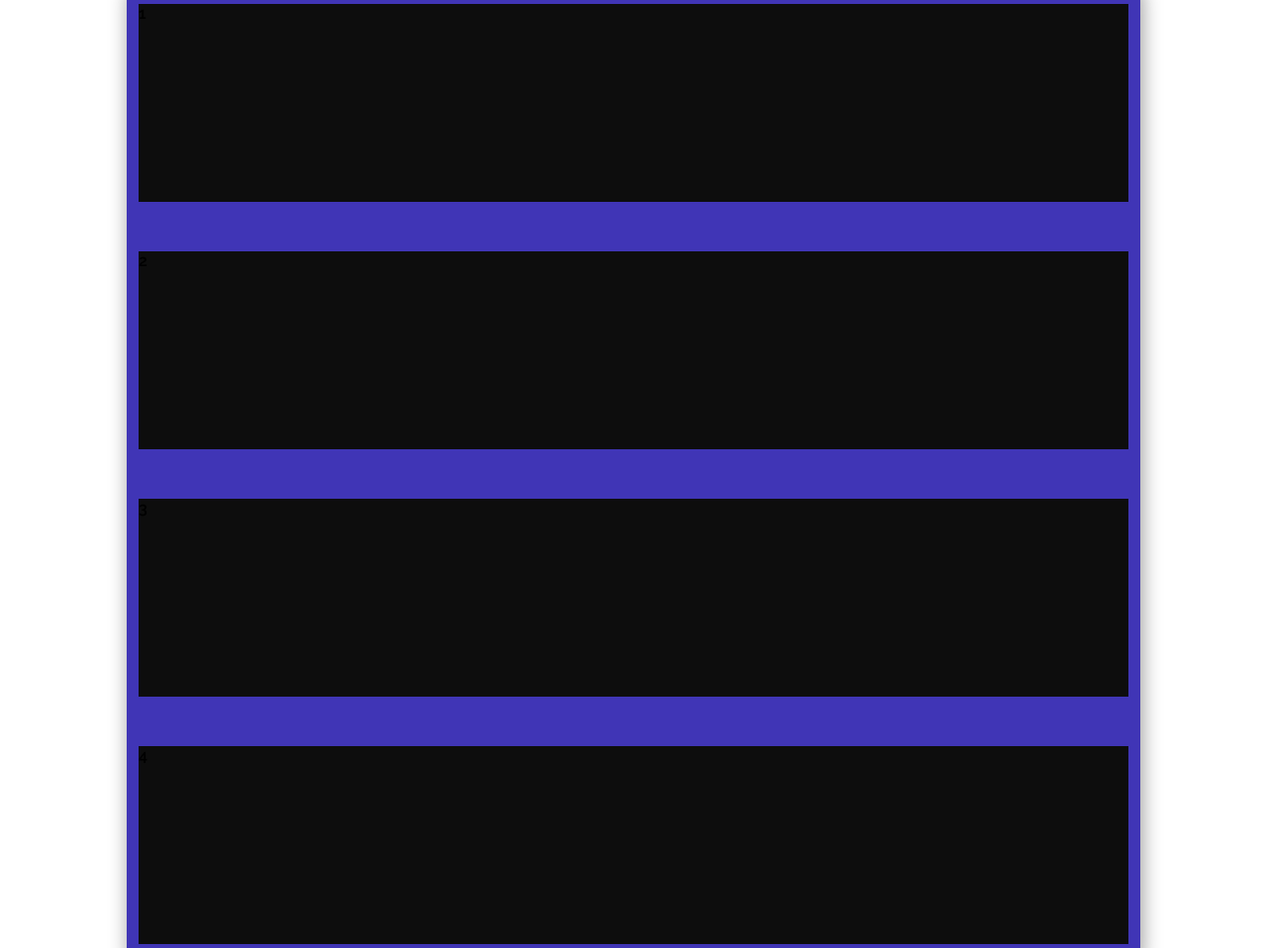
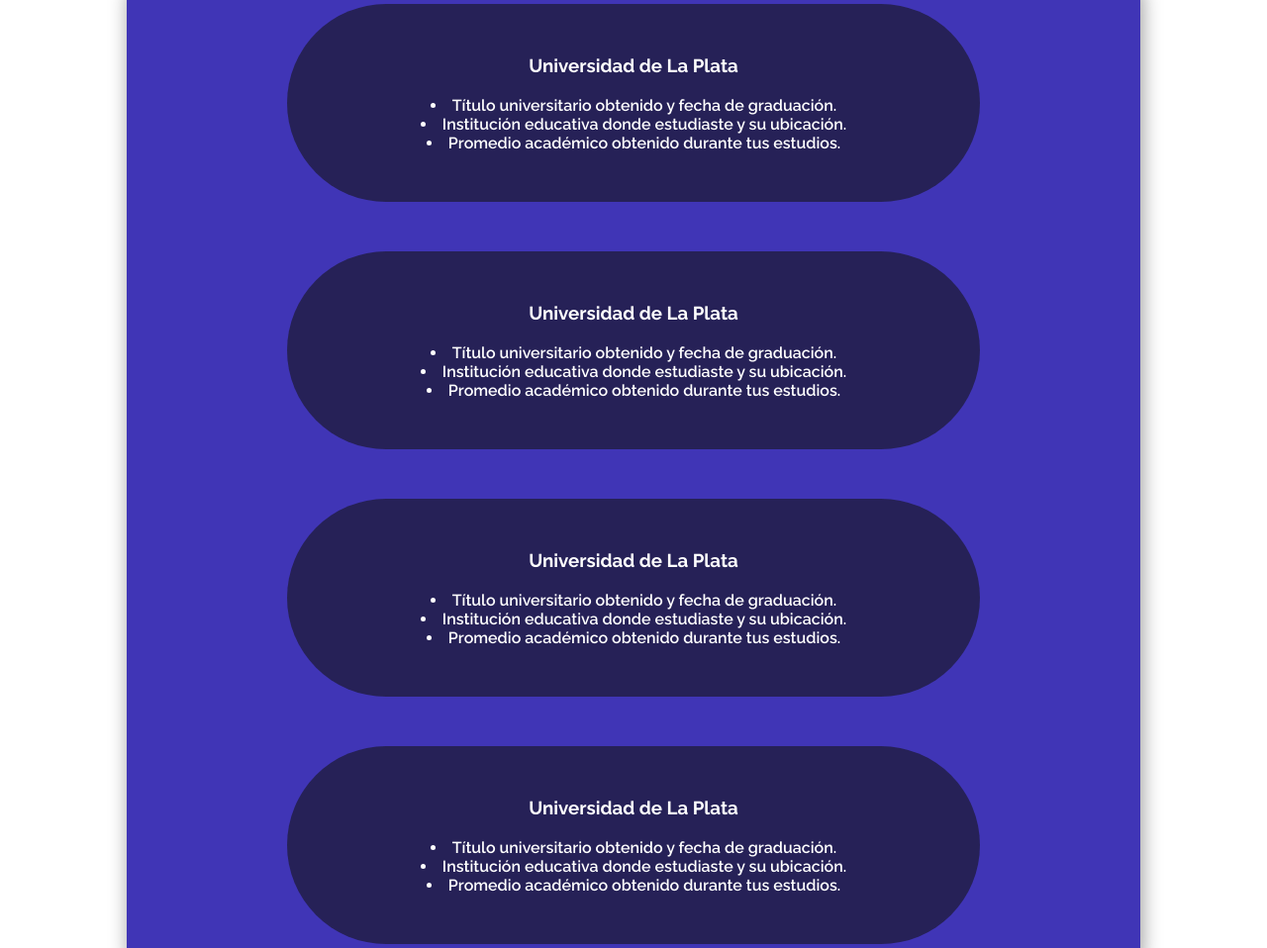
Before and after one commit to Synergy99/proyecto-ticmas, a plain HTML site: page proyecto/index.html in a window 1280 px wide. Shown: the part 972-1930 px from the top of the page at 99% size. Drawn offline with Linux system fonts and the light colour scheme.

Commit message:
proyecto ticmas update

```diff
--- a/proyecto/index.html
+++ b/proyecto/index.html
@@ -40,7 +40,7 @@
         </div>
     </div>
 
-    <div item="texto">
+    <div class="sobreMi-texto">
         <h1>Sobre mi</h1>
         <p>Suspendisse eros ante, dapibus ac tellus ac, lobortis mattis tellus. Sed commodo faucibus elit, sit amet rutrum metus malesuada id. Sed eu odio vel nulla lacinia tincidunt. Praesent aliquet scelerisque urna, in consectetur ipsum dapibus vel. Nulla sit amet tincidunt augue, ac congue dui. Nullam luctus, lectus iaculis finibus semper, nulla nulla posuere magna, vel sodales ligula eros vitae eros. Suspendisse vitae pharetra eros, at venenatis magna.</p>
     </div>
@@ -52,11 +52,31 @@
 <h2 class="pie-de-div">Educacion</h2>
 
 <section id="edu-nav"class="educacion">
-        <div class="box-container">
-        <div class="box box1">1</div>
-        <div class="box box2">2</div>
-        <div class="box box3">3</div>
-        <div class="box box4">4</div>
+    <div class="box-container">
+        <div class="box box1">
+            <h3>Universidad de La Plata</h3>
+            <li>Título universitario obtenido y fecha de graduación.</li>
+            <li>Institución educativa donde estudiaste y su ubicación.</li>
+            <li>Promedio académico obtenido durante tus estudios.</li>
+        </div>
+        <div class="box box2">
+            <h3>Universidad de La Plata</h3>
+            <li>Título universitario obtenido y fecha de graduación.</li>
+            <li>Institución educativa donde estudiaste y su ubicación.</li>
+            <li>Promedio académico obtenido durante tus estudios.</li>
+        </div>
+        <div class="box box3">
+            <h3>Universidad de La Plata</h3>
+            <li>Título universitario obtenido y fecha de graduación.</li>
+            <li>Institución educativa donde estudiaste y su ubicación.</li>
+            <li>Promedio académico obtenido durante tus estudios.</li>
+        </div>
+        <div class="box box4">
+            <h3>Universidad de La Plata</h3>
+            <li>Título universitario obtenido y fecha de graduación.</li>
+            <li>Institución educativa donde estudiaste y su ubicación.</li>
+            <li>Promedio académico obtenido durante tus estudios.</li>
+        </div>
     </div>
 </section>
 
@@ -70,10 +90,10 @@
         <h2 class="workname">Gerente en ventas, Nestle Argentina.</h2>
         <h4 class="workage">2020-2022</h4>
         <ul>
-            <li>Lorem, ipsum dolor sit amet consectetur adipisicing elit. Id, qui. Explicabo.</li>
-            <li>Lorem, ipsum dolor sit amet consectetur adipisicing elit. Id, qui. Explicabo.</li>
-            <li>Lorem, ipsum dolor sit amet consectetur adipisicing elit. Id, qui. Explicabo.</li>
-            <li>Lorem, ipsum dolor sit amet consectetur adipisicing elit. Id, qui. Explicabo.</li>
+            <li>Desarrollar estrategias de ventas.</li>
+            <li>Planificación y presupuesto de las actividades de ventas de la empresa.</li>
+            <li>Supervisión del equipo de ventas</li>
+            <li>Establecimiento de objetivos y seguimiento</li>
         </ul>
     </div>
 
--- a/proyecto/style.css
+++ b/proyecto/style.css
@@ -22,7 +22,7 @@ body{
 }
 
 .nav_ctn :hover{
-    color: rgb(255, 255, 255);
+    color: #4035b6;
 }
 
 a{
@@ -41,6 +41,16 @@ a{
     font-size: 30px;
     text-align: left;
 }
+
+.sobreMi-texto h1,p{
+    color: rgb(255, 255, 255);
+    text-align: left;
+    margin-top: 30px;
+    margin-left: 30px;
+}
+
+
+
 
 .texto{
     color: #ffffff;
@@ -103,16 +113,27 @@ h2{
 }
 
 .box {
+
     height: 200px;
-    width: 1000px;
+    width: 700px;
     margin-top: 50px;
     margin-bottom: 50px;
     display: flex;
+    border-radius: 100px;
+    background-color: #13131394;
+    color: white;
+    text-align: center;
+    justify-content: center;
+    flex-direction: column;
 
-    background-color: #0d0d0d;
+}
+
+h3{
+    margin-bottom: 20px;
+}
 
 
-}
+
 
 .experiencia{
     background-color: #4035b6;
@@ -162,3 +183,9 @@ footer{
     width: 100%;
     z-index: 100;
   }
+
+.exp-container {
+    color: white;
+    text-align: left;
+
+}
```
